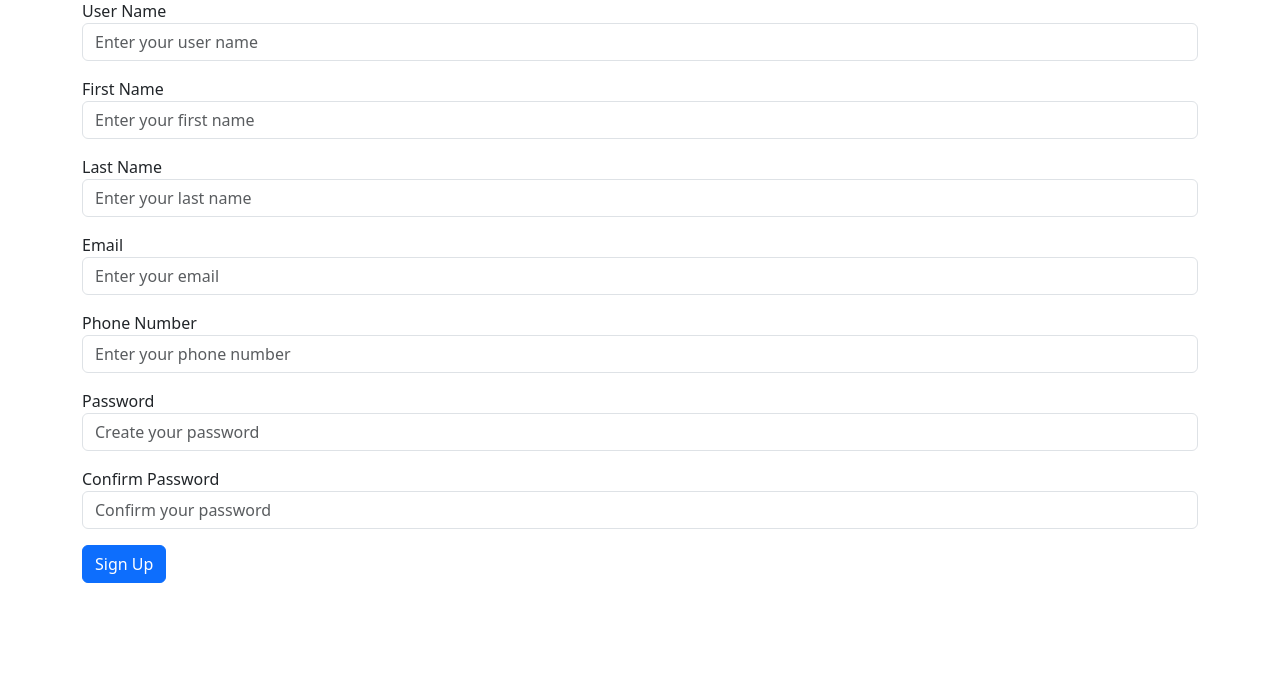
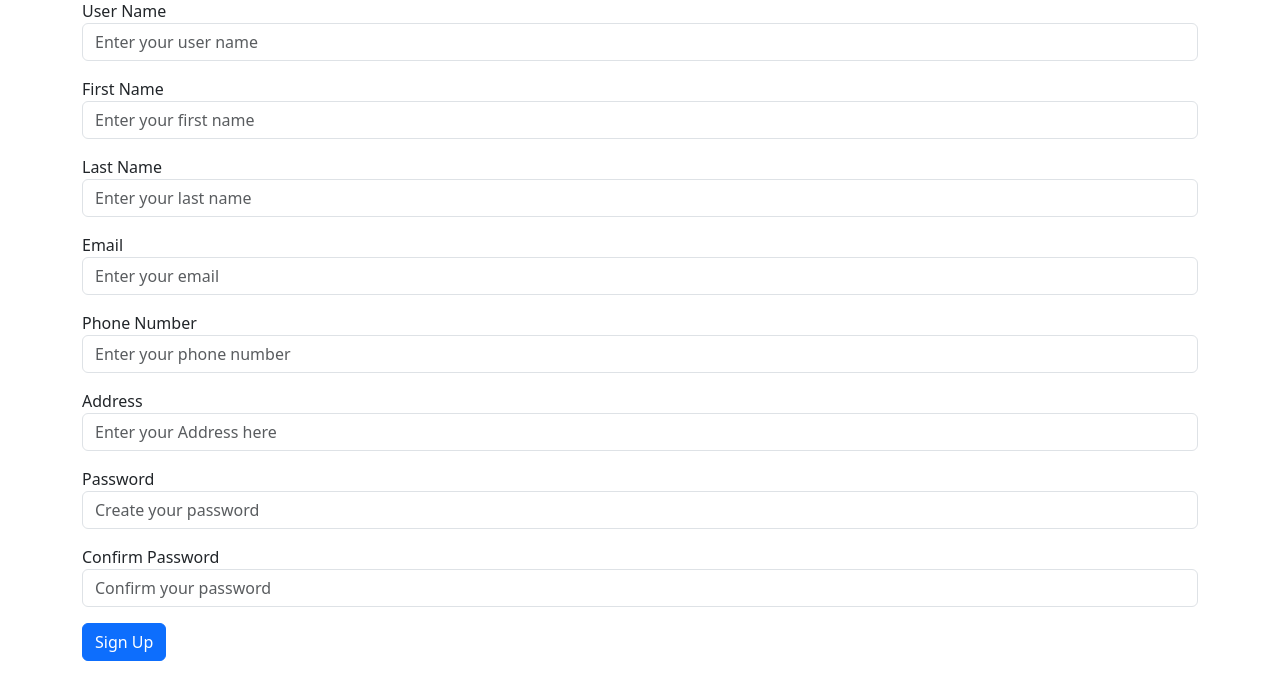
Before and after one commit to mamir1996/Login-authentication-Django, a Django app: page /signup in a window 1280 px wide. Shown: the part 127-800 px from the top of the page. Run offline with Django 5.2, Linux system fonts and the light colour scheme.

Commit message:
change in signup.html file

```diff
--- a/templates/signup.html
+++ b/templates/signup.html
@@ -27,6 +27,10 @@
         <input type="text" name="phone" class="form-control" placeholder="Enter your phone number" required>
     </div>
     <div class="mb-3">
+        <label>Address</label>
+        <input type="text" name="address" class="form-control" placeholder="Enter your Address here" required>
+    </div>
+    <div class="mb-3">
         <label>Password</label>
         <input type="password" name="pass1" class="form-control" placeholder="Create your password" required>
     </div>
```
